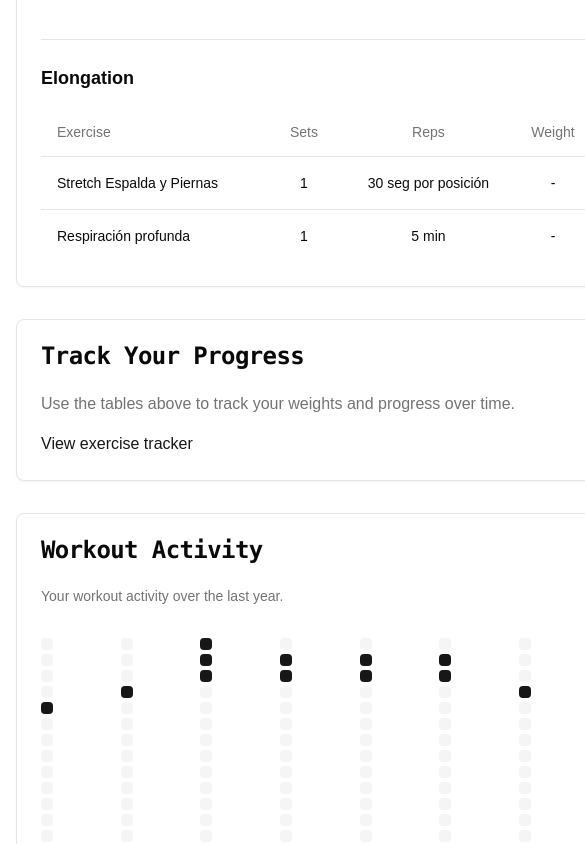
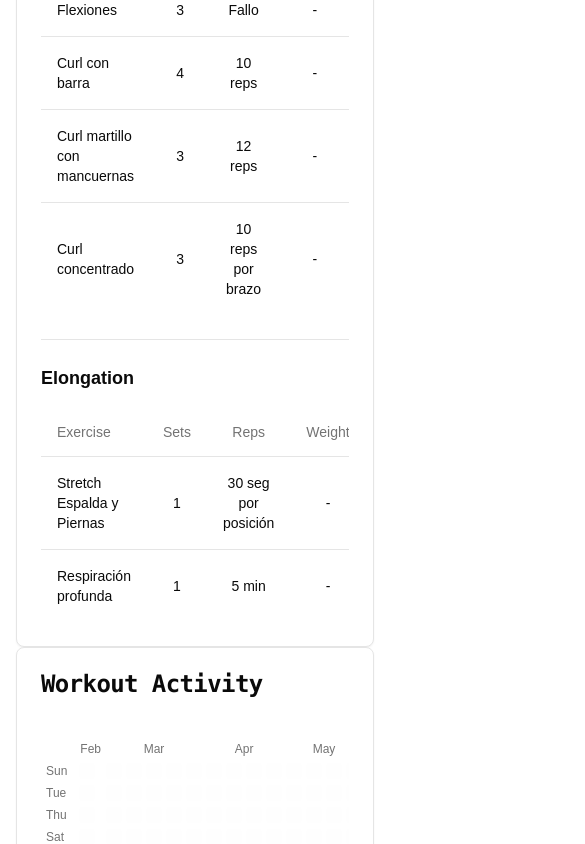
Before and after one commit to rburdet/portfolio, a Next.js app: page /projects/gym-routine in a window 390 px wide. Shown: the part 1156-2000 px from the top of the page, 585 px wide, since content can reach past the window. Built offline with nearby package versions, Linux system fonts and the light colour scheme.

Commit message:
Fix activity

```diff
--- a/app/projects/gym-routine/page.tsx
+++ b/app/projects/gym-routine/page.tsx
@@ -1,7 +1,7 @@
 "use client"
 
 import Link from "next/link"
-import { useState, useEffect, useMemo } from "react"
+import { useState, useEffect, useMemo, useRef } from "react"
 import { Card, CardContent, CardHeader, CardTitle } from "@/components/ui/card"
 import { workoutRoutine } from "./workout-config"
 import { Tabs, TabsContent, TabsList, TabsTrigger } from "@/components/ui/tabs"
@@ -31,6 +31,26 @@ export default function GymRoutinePage() {
   const [completedDates, setCompletedDates] = useState<Date[]>([])
   const [isLoadingHistory, setIsLoadingHistory] = useState(true)
   const [activeDay, setActiveDay] = useState(todayRoutineId)
+  const tabsListRef = useRef<HTMLDivElement>(null)
+  const initialSelectedTabRef = useRef<HTMLButtonElement>(null)
+
+  // Scroll to the initial selected tab when component mounts
+  useEffect(() => {
+    if (tabsListRef.current && initialSelectedTabRef.current) {
+      const tabsList = tabsListRef.current
+      const selectedTab = initialSelectedTabRef.current
+
+      // Get the tab's position relative to the tabsList
+      const tabsListRect = tabsList.getBoundingClientRect()
+      const selectedTabRect = selectedTab.getBoundingClientRect()
+
+      // Calculate scroll position to center the tab
+      const scrollPosition = selectedTabRect.left - tabsListRect.left - (tabsListRect.width / 2) + (selectedTabRect.width / 2)
+
+      // Scroll to the tab
+      tabsList.scrollLeft = scrollPosition
+    }
+  }, [])
 
   // Fetch workout history when component mounts
   useEffect(() => {
@@ -121,7 +141,7 @@ export default function GymRoutinePage() {
       </Link>
       <h1 className="text-4xl font-mono tracking-tight md:text-5xl mb-8">My Gym Routine</h1>
 
-      <div className="grid gap-8 md:grid-cols-[2fr_1fr]">
+      <div>
         <div className="space-y-8">
           <Card>
             <CardHeader>
@@ -129,12 +149,13 @@ export default function GymRoutinePage() {
             </CardHeader>
             <CardContent>
               <Tabs defaultValue={todayRoutineId} className="w-full" onValueChange={setActiveDay}>
-                <TabsList className="flex w-full overflow-x-auto pb-2 md:pb-0 md:grid md:grid-cols-7">
+                <TabsList ref={tabsListRef} className="flex w-full justify-start overflow-x-auto pb-2 md:pb-0 md:grid md:grid-cols-7">
                   {workoutRoutine.map((day, idx) => (
                     <TabsTrigger
                       key={day.id}
                       value={day.id}
                       className="whitespace-nowrap"
+                      ref={day.id === todayRoutineId ? initialSelectedTabRef : undefined}
                     >
                       {weekdayNames[idx]}
                     </TabsTrigger>
@@ -235,22 +256,6 @@ export default function GymRoutinePage() {
               </Tabs>
             </CardContent>
           </Card>
-
-          <Card>
-            <CardHeader>
-              <CardTitle className="font-mono">Track Your Progress</CardTitle>
-            </CardHeader>
-            <CardContent>
-              <p className="text-muted-foreground">
-                Use the tables above to track your weights and progress over time.
-              </p>
-              <p className="text-muted-foreground mt-4">
-                <Link href="/exercises" className="text-primary hover:text-primary/80">
-                  View exercise tracker
-                </Link>
-              </p>
-            </CardContent>
-          </Card>
         </div>
 
         <div>
@@ -260,10 +265,7 @@ export default function GymRoutinePage() {
             </CardHeader>
             <CardContent>
               <div className="flex flex-col gap-4">
-                <p className="text-sm text-muted-foreground">
-                  Your workout activity over the last year.
-                </p>
-                <div className="my-4">
+                <div className="my-4 overflow-x-auto">
                   <ActivityHeatmap dates={completedDates} />
                 </div>
               </div>
--- a/components/ui/activity-heatmap.tsx
+++ b/components/ui/activity-heatmap.tsx
@@ -1,7 +1,7 @@
 "use client"
 
 import * as React from "react"
-import { format, subDays, isSameDay } from "date-fns"
+import { format, isSameDay, startOfWeek, addWeeks, getMonth, getYear } from "date-fns"
 import { cn } from "@/lib/utils"
 
 interface ActivityHeatmapProps {
@@ -10,46 +10,99 @@ interface ActivityHeatmapProps {
 }
 
 export function ActivityHeatmap({ dates, className }: ActivityHeatmapProps) {
-  // Generate the last 365 days
-  const today = new Date()
-  const days = Array.from({ length: 365 }, (_, i) => subDays(today, i))
+  // Show 52 weeks (1 year)
+  const numWeeks = 52;
+  // Show Sun, Tue, Thu, Sat
+  const selectedDays = [0, 2, 4, 6];
+  const daysToShow = ["Sun", "Tue", "Thu", "Sat"];
 
-  // Count activities for each day
-  const activityCounts = days.map(day => {
-    return dates.filter(date => isSameDay(date, day)).length
-  })
+  // Generate week start dates (columns)
+  const today = new Date();
+  const weekStarts = Array.from({ length: numWeeks }, (_, i) =>
+    startOfWeek(addWeeks(today, -numWeeks + i + 1), { weekStartsOn: 0 })
+  );
 
-  // Get the maximum count for color intensity
-  const maxCount = Math.max(...activityCounts)
+  // Build month header with colSpan
+  const monthLabels: { label: string; colSpan: number }[] = [];
+  let lastMonth = -1;
+  let lastYear = -1;
+  let currentColSpan = 0;
+  for (let i = 0; i < weekStarts.length; i++) {
+    const m = getMonth(weekStarts[i]);
+    const y = getYear(weekStarts[i]);
+    if (m !== lastMonth || y !== lastYear) {
+      if (currentColSpan > 0) {
+        monthLabels.push({
+          label: format(weekStarts[i - 1], "MMM"),
+          colSpan: currentColSpan,
+        });
+      }
+      lastMonth = m;
+      lastYear = y;
+      currentColSpan = 1;
+    } else {
+      currentColSpan++;
+    }
+  }
+  // Push the last month
+  if (currentColSpan > 0) {
+    monthLabels.push({
+      label: format(weekStarts[weekStarts.length - 1], "MMM"),
+      colSpan: currentColSpan,
+    });
+  }
 
   return (
-    <div className={cn("flex flex-col gap-2", className)}>
-      <div className="grid grid-cols-7 gap-1">
-        {days.map((day, i) => {
-          const count = activityCounts[i]
-          const intensity = count > 0 ? Math.min(count / maxCount, 1) : 0
-
+    <div className={cn("flex flex-col space-y-2", className)}>
+      <div className="overflow-x-auto">
+        <table className="border-separate border-spacing-1">
+          <thead>
+            <tr>
+              <th className="w-8"></th>
+              {monthLabels.map((month, idx) => (
+                <th
+                  key={idx}
+                  className="text-xs text-muted-foreground font-normal text-center"
+                  colSpan={month.colSpan}
+                >
+                  {month.label}
+                </th>
+              ))}
+            </tr>
+          </thead>
+          <tbody>
+            {selectedDays.map((day, rowIndex) => (
+              <tr key={day}>
+                <td className="text-xs text-muted-foreground pr-2 align-middle">
+                  {daysToShow[rowIndex]}
+                </td>
+                {weekStarts.map((weekStart, colIndex) => {
+                  const cellDate = new Date(weekStart);
+                  cellDate.setDate(cellDate.getDate() + day);
+                  const count = dates.filter(date => isSameDay(date, cellDate)).length;
+                  const intensity = count > 0 ? Math.min(count, 4) : 0;
                   return (
+                    <td key={colIndex} className="p-0">
                       <div
-              key={day.toISOString()}
                         className={cn(
-                "aspect-square w-3 rounded-sm",
-                count === 0 && "bg-muted",
+                          "h-4 w-4 rounded-sm",
+                          count === 0 && "bg-muted/40",
                           count > 0 && "bg-primary",
                           "transition-colors"
                         )}
                         style={{
-                opacity: count > 0 ? 0.2 + (intensity * 0.8) : 1
+                          opacity: intensity === 0 ? 0.2 : 0.3 + (intensity * 0.175)
                         }}
-              title={`${format(day, "MMM d, yyyy")}: ${count} workout${count !== 1 ? 's' : ''}`}
+                        title={`${format(cellDate, "MMM d, yyyy")}: ${count} workout${count !== 1 ? 's' : ''}`}
                       />
-          )
+                    </td>
+                  );
                 })}
-      </div>
-      <div className="flex justify-between text-xs text-muted-foreground">
-        <span>Less</span>
-        <span>More</span>
+              </tr>
+            ))}
+          </tbody>
+        </table>
       </div>
     </div>
-  )
+  );
 }
```
Lines whose indentation alone changed are shown as unchanged.
